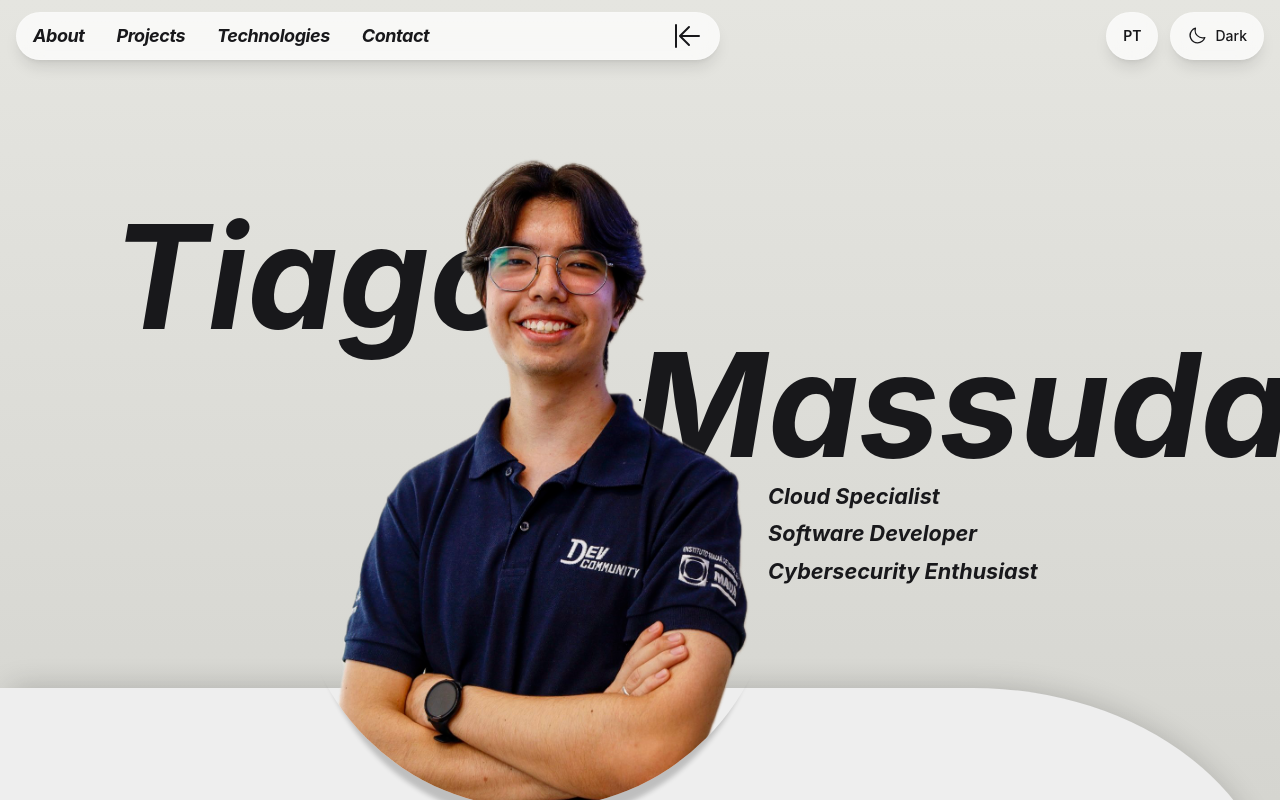
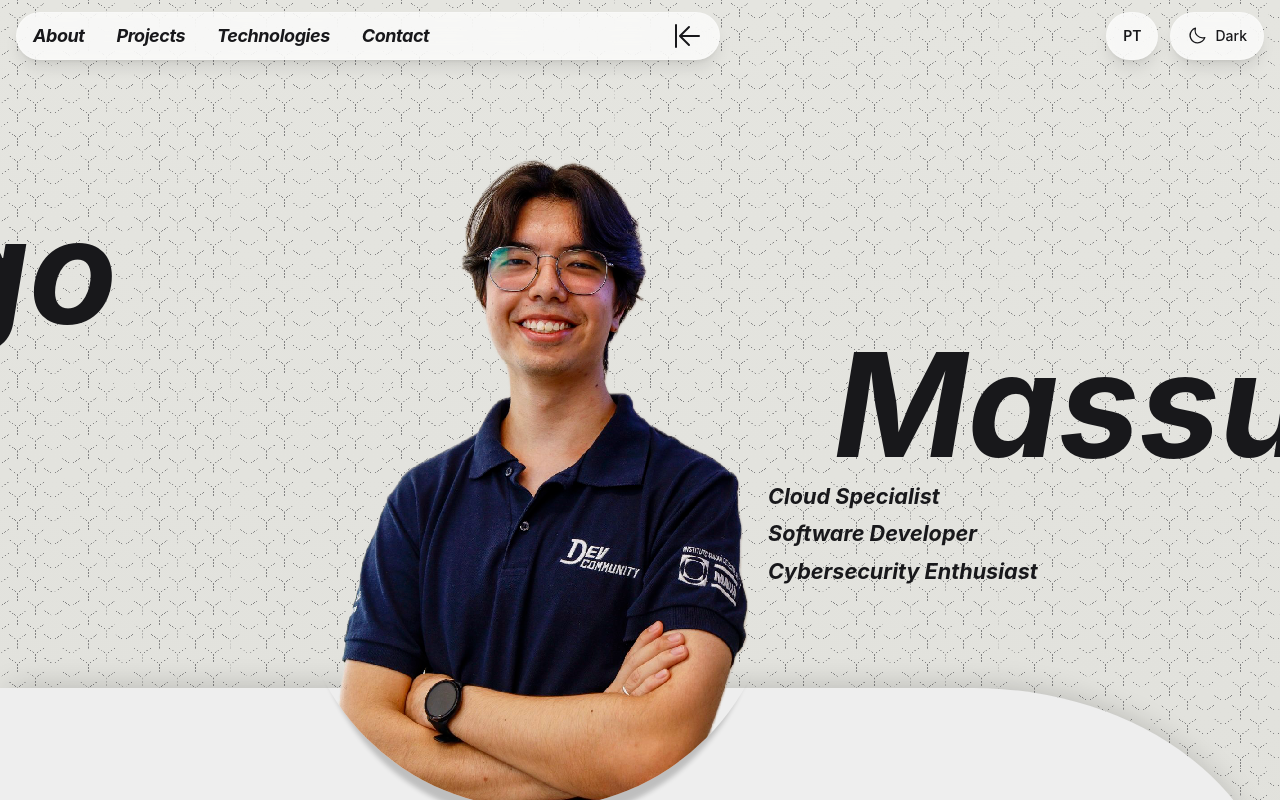
Before and after one commit to tokujiTO/portfolio-self, a React (Vite) app: page / in a window 1280 px wide. Shown: the top 800 px of the page. Built offline with nearby package versions, Linux system fonts and the light colour scheme.

Commit message:
feat: change background

```diff
--- a/src/App.tsx
+++ b/src/App.tsx
@@ -5,6 +5,7 @@ import photo from "./assets/68ba2c58-eef4-40e4-81de-ada512adafcd Background Remo
 import AboutMe from "./components/Sections/aboutMe";
 import Footer from "./components/footer";
 import Card from "./components/card";
+import background from "./assets/background.png";
 import {
   motion,
   useMotionValue,
@@ -53,8 +54,10 @@ function App() {
 
   const tiagoX = useTransform(springX, (value) => value * 24);
   const tiagoY = useTransform(springY, (value) => value * 12);
+  const tiagoScrollExitX = useTransform(scrollYProgress, [0.44, 1], [0, -300]);
   const massudaX = useTransform(springX, (value) => value * -26);
   const massudaY = useTransform(springY, (value) => value * 14);
+  const massudaScrollExitX = useTransform(scrollYProgress, [0.46, 1], [0, 300]);
   const imageX = useTransform(springX, (value) => value * -16);
   const imageY = useTransform(springY, (value) => value * -10);
   const imageRotate = useTransform(springX, (value) => value * 2.5);
@@ -77,10 +80,13 @@ function App() {
   const imageXScroll = useTransform(scrollDriftX, (value) => value * -20);
   const imageYScroll = useTransform(scrollLiftY, (value) => value * -28);
 
-  const tiagoXCombined = useTransform(() => tiagoX.get() + tiagoXScroll.get());
+  const tiagoXCombined = useTransform(
+    () => tiagoX.get() + tiagoXScroll.get() + tiagoScrollExitX.get(),
+  );
   const tiagoYCombined = useTransform(() => tiagoY.get() + tiagoYScroll.get());
+
   const massudaXCombined = useTransform(
-    () => massudaX.get() + massudaXScroll.get(),
+    () => massudaX.get() + massudaXScroll.get() + massudaScrollExitX.get(),
   );
   const massudaYCombined = useTransform(
     () => massudaY.get() + massudaYScroll.get(),
@@ -134,13 +140,10 @@ function App() {
     <div
       className="i18n-content flex min-h-screen flex-col items-center overflow-x-hidden bg-linear-to-b from-(--color-bg-main-from) to-(--color-bg-main-to) text-(--color-text-primary) transition-colors duration-300"
       style={{
-        // Combinamos a textura (pontos) com o degradê de fundo
-        backgroundImage: `
-          radial-gradient(var(--color-text-secondary) 1px, transparent 0.8px),
-          linear-gradient(to bottom, var(--color-bg-main-from), var(--color-bg-main-to))
-        `,
-        backgroundSize: "32px 32px, 100% 100%",
-        backgroundAttachment: "fixed",
+        backgroundImage: `url(${background})`,
+        backgroundSize: "30vw",
+        backgroundRepeat: "repeat",
+        imageRendering: "pixelated",
       }}
     >
       <Navbar />
@@ -184,13 +187,22 @@ function App() {
               : { x: tiagoXCombined, y: tiagoYCombined }
           }
         >
-          <AnimatedElement
+          <motion.div
             className="-translate-x-full text-[clamp(4rem,12vw,18vh)] italic font-bold text-(--color-text-secondary)"
-            direction="left"
-            delay={200}
+            style={
+              shouldReduceMotion
+                ? undefined
+                : { x: tiagoXCombined, y: tiagoYCombined }
+            }
           >
-            Tiago
-          </AnimatedElement>
+            <AnimatedElement
+              className={`text-[clamp(4rem,12vw,18vh)] italic font-bold text-(--color-text-secondary) `}
+              direction="left"
+              delay={200}
+            >
+              Tiago
+            </AnimatedElement>
+          </motion.div>
         </motion.div>
         <motion.img
           src={photo}
```
Also changed, not shown: src/assets/background.png (added).
